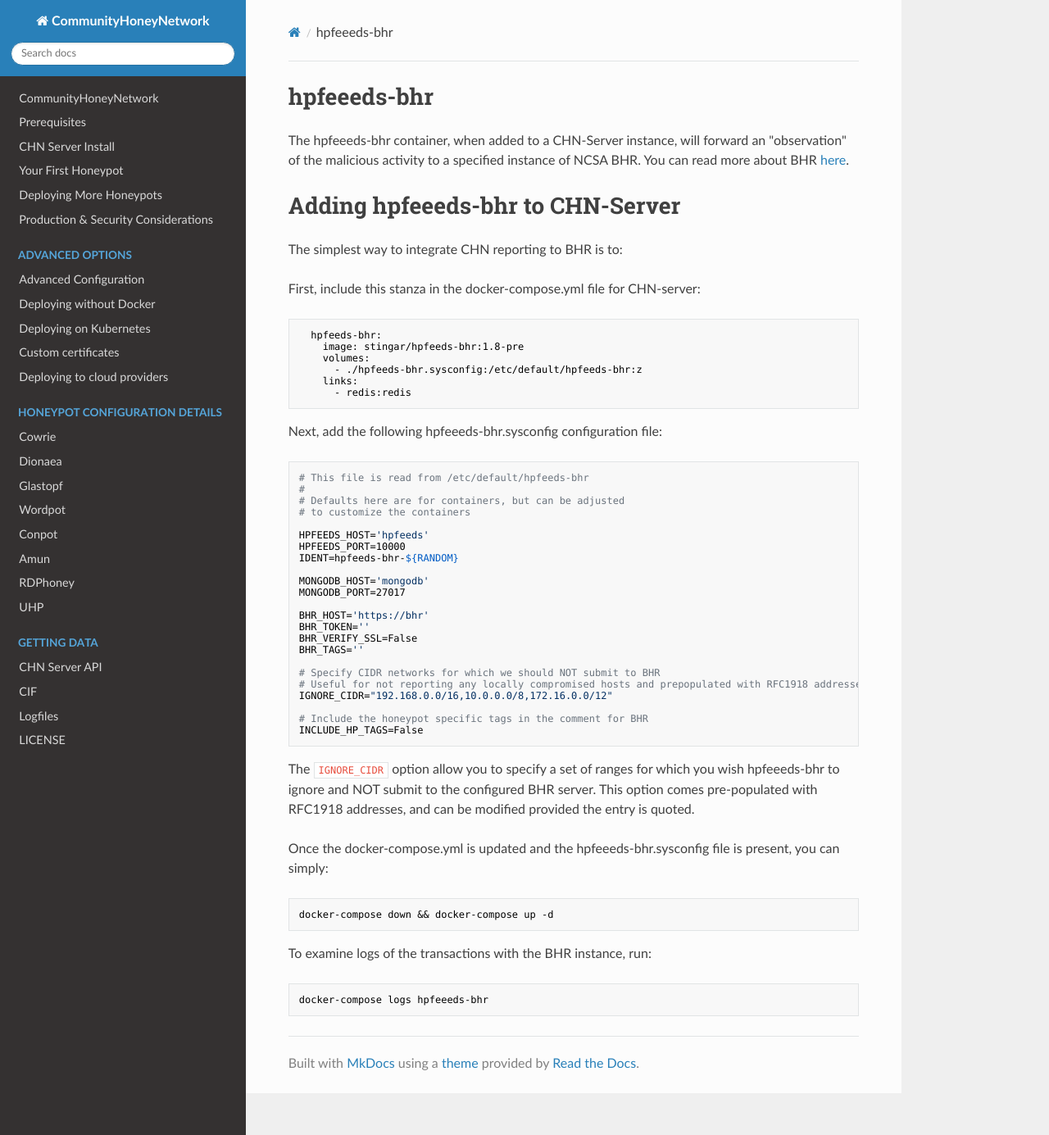
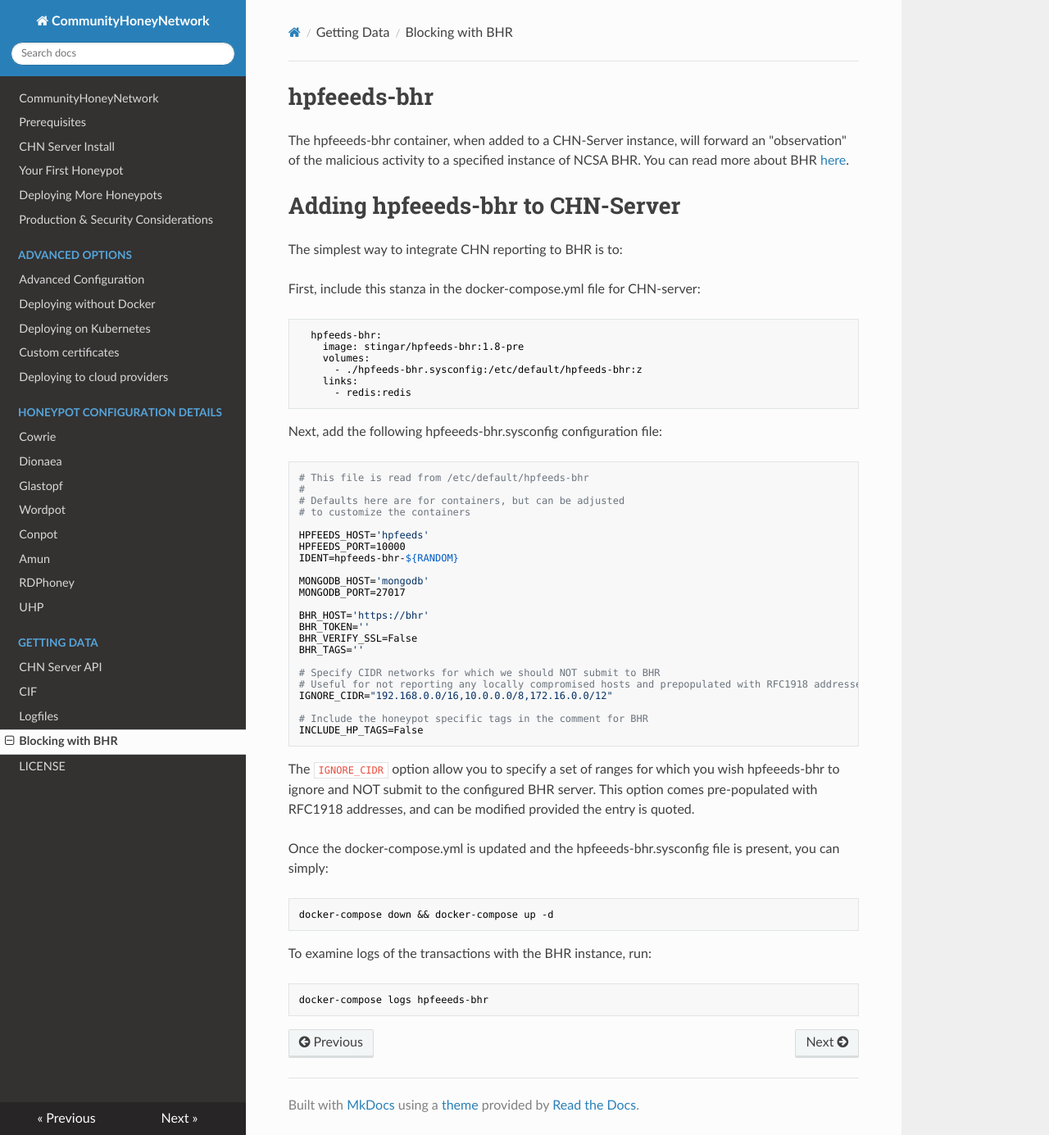
Before and after one commit to CommunityHoneyNetwork/chn-docs, an MkDocs documentation site: the page built from docs/hpfeeds-bhr.md, in a window 1280 px wide and 1385 px high. Shown: the whole window at 82% size. Built offline with MkDocs 1.6.1, drawn with Linux system fonts in a browser that asks for light colours; nearby versions of some CDN libraries; old or Windows-style settings are respelled for this version of MkDocs.

Commit message:
Add to the nav menu, so our hero can find the docs
Signed-off-by: Jesse Bowling <jesse.bowling@duke.edu>

```diff
--- a/mkdocs.yml
+++ b/mkdocs.yml
@@ -30,4 +30,5 @@ pages:
       - 'CHN Server API': serverapi.md
       - 'CIF': hpfeeds-cif.md
       - 'Logfiles': hpfeeds-logger.md
+      - 'Blocking with BHR' : hpfeeds-bhr.md
     - 'LICENSE': LICENSE.md
```
